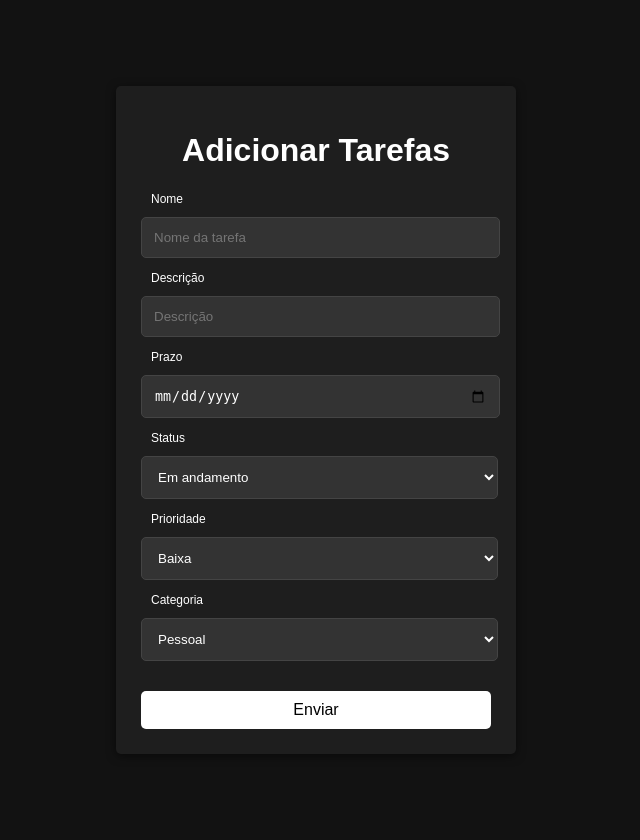
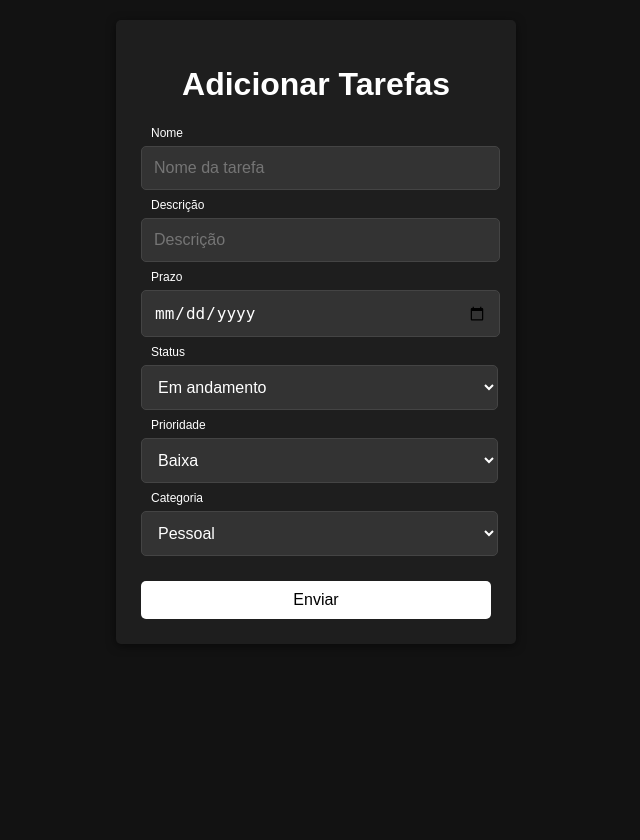
Before and after one commit to Andremdrs77/Projeto-DB, a Flask app: page /add in a window 1280 px wide. Shown: the whole page, without its empty margins (324-964 px from the left). After the commit the page ends 619 px from the top, so only its background shows below. Run offline with Flask 3, Linux system fonts and the light colour scheme; the visitor is signed in with stand-in values (Sample User, id 1); data that the repository does not hold is empty.

Commit message:
Update fonts

```diff
--- a/templates/add.html
+++ b/templates/add.html
@@ -13,7 +13,7 @@
             display: flex;
             justify-content: center;
             align-items: center;
-            height: 100vh;
+            height: 100%;
             color: #ffffff;
         }
         .container {
@@ -32,21 +32,23 @@
         input[type="text"], input[type="date"]{
             width: 95%;
             padding: 12px;
-            margin: 10px 0;
+            margin: 5px 0;
             border: 1px solid #444;
             border-radius: 5px;
             background-color: #333;
             color: #ffffff;
+            font-size: 1rem;
             transition: border-color 0.3s;
         }
         select{
             width: 102%;
             padding: 12px;
-            margin: 10px 0;
+            margin: 5px 0;
             border: 1px solid #444;
             border-radius: 5px;
             background-color: #333;
             color: #ffffff;
+            font-size: 1rem;
             transition: border-color 0.3s;
         }
 
```
Also changed, not shown: templates/update.html (+4 -4 lines).
